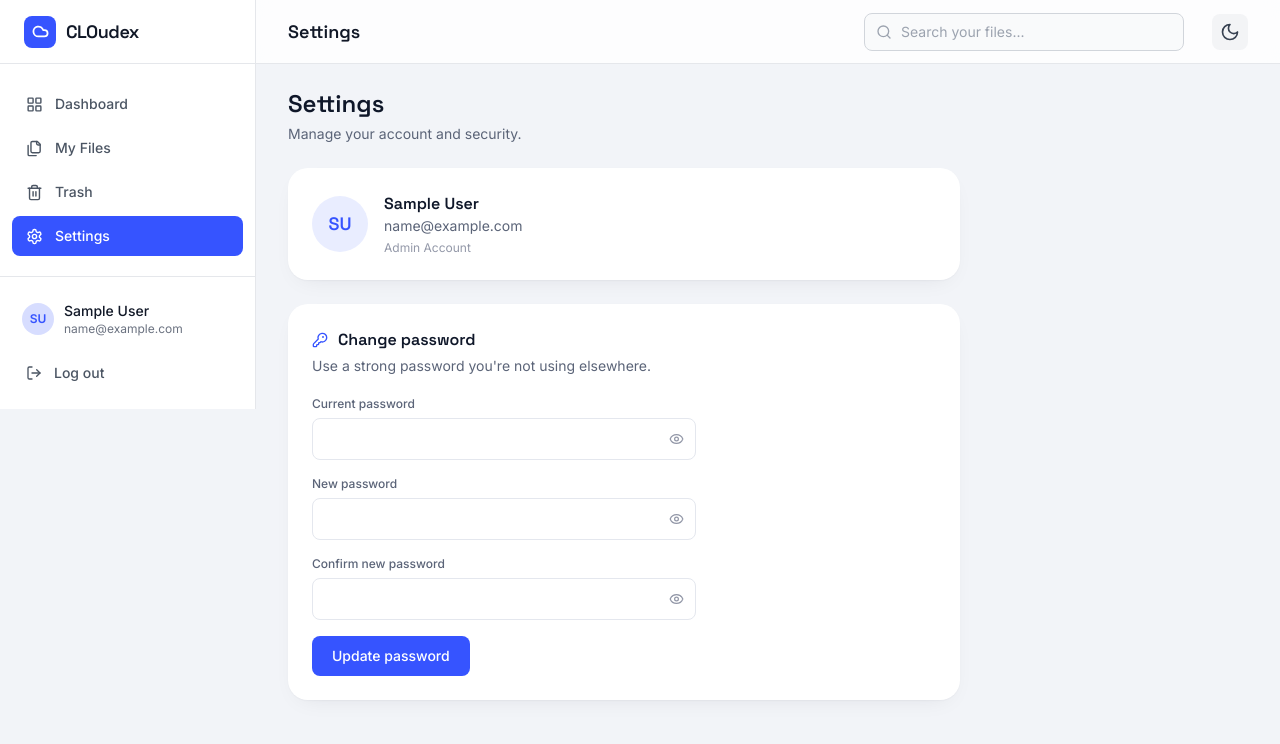
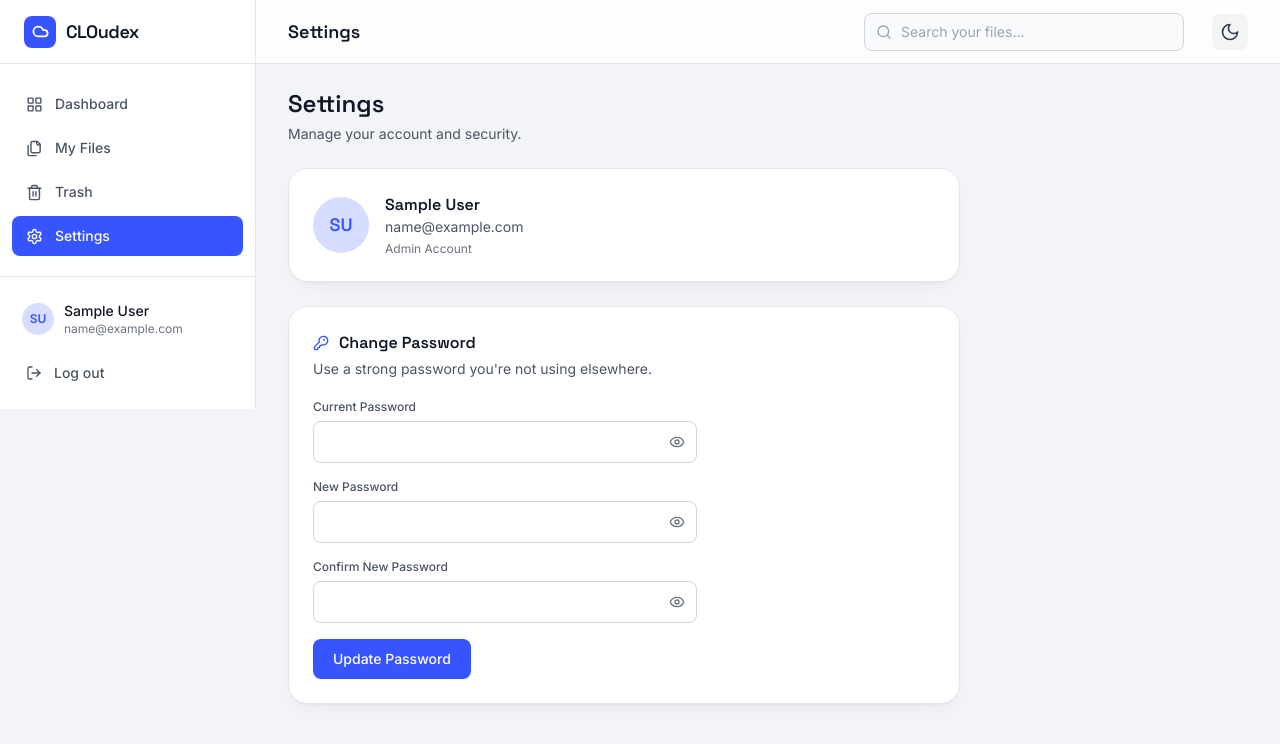
Before and after one commit to adnanahmed0007/CLOUDEx1, a React (Vite) app in the folder cloudex-frontend (1)/: page /settings in a window 1280 px wide. Shown: the top 744 px of the page. Built offline with nearby package versions, Linux system fonts and the light colour scheme; sample sign-in values are in the browser's storage.

Commit message:
Refactor Settings page styling and password handling

```diff
--- a/cloudex-frontend (1)/src/pages/Settings.jsx
+++ b/cloudex-frontend (1)/src/pages/Settings.jsx
@@ -1,4 +1,4 @@
-import { useState } from "react";
+ import { useState } from "react";
 import { KeyRound, Eye, EyeOff } from "lucide-react";
 import * as api from "../api/endpoints";
 import { useAuth } from "../context/AuthContext";
@@ -17,24 +17,31 @@ export default function Settings() {
 
   const submit = async (e) => {
     e.preventDefault();
+
     if (newpassword !== confirmPassword) {
       toast.error("New passwords don't match.");
       return;
     }
+
     if (newpassword.length < 6) {
       toast.error("New password should be at least 6 characters.");
       return;
     }
+
     setSaving(true);
+
     try {
       const { data } = await api.updatePassword(password, newpassword);
+
       toast.success(data.message || "Password changed successfully.");
+
       setPassword("");
       setNewpassword("");
       setConfirmPassword("");
     } catch (err) {
       toast.error(
-        err.response?.data?.message || "Couldn't update your password."
+        err.response?.data?.message ||
+          "Couldn't update your password."
       );
     } finally {
       setSaving(false);
@@ -43,52 +50,80 @@ export default function Settings() {
 
   return (
     <div className="space-y-6 max-w-2xl animate-fadeUp">
+
+      {/* Header */}
       <div>
-        <h2 className="font-display font-semibold text-2xl text-ink">Settings</h2>
-        <p className="text-sm text-ink-muted mt-1">
+        <h2 className="font-display font-semibold text-2xl text-gray-900 dark:text-white">
+          Settings
+        </h2>
+
+        <p className="text-sm text-gray-600 dark:text-gray-400 mt-1">
           Manage your account and security.
         </p>
       </div>
 
-      <div className="bg-surface rounded-xl2 shadow-card p-6 flex items-center gap-4">
-        <div className="w-14 h-14 rounded-full bg-cobalt-soft flex items-center justify-center text-cobalt font-display font-semibold text-lg">
+      {/* Profile Card */}
+      <div className="bg-white dark:bg-slate-800 border border-gray-200 dark:border-slate-700 rounded-xl2 shadow-card p-6 flex items-center gap-4 transition-colors">
+
+        <div className="w-14 h-14 rounded-full bg-cobalt/20 dark:bg-cobalt/40 flex items-center justify-center text-cobalt dark:text-white font-display font-semibold text-lg">
           {initials(user?.name) || "U"}
         </div>
+
         <div>
-          <p className="font-display font-semibold text-ink">{user?.name}</p>
-          <p className="text-sm text-ink-muted">{user?.email}</p>
-          <p className="text-xs text-ink-faint mt-1 capitalize">
+          <p className="font-display font-semibold text-gray-900 dark:text-white">
+            {user?.name}
+          </p>
+
+          <p className="text-sm text-gray-600 dark:text-gray-400">
+            {user?.email}
+          </p>
+
+          <p className="text-xs text-gray-500 dark:text-gray-500 mt-1 capitalize">
             {user?.role || "user"} account
           </p>
         </div>
       </div>
 
-      <div className="bg-surface rounded-xl2 shadow-card p-6">
+      {/* Password Card */}
+      <div className="bg-white dark:bg-slate-800 border border-gray-200 dark:border-slate-700 rounded-xl2 shadow-card p-6 transition-colors">
+
         <div className="flex items-center gap-2.5 mb-1">
-          <KeyRound size={16} className="text-cobalt" />
-          <h3 className="font-display font-semibold text-ink">Change password</h3>
+          <KeyRound
+            size={16}
+            className="text-cobalt"
+          />
+
+          <h3 className="font-display font-semibold text-gray-900 dark:text-white">
+            Change Password
+          </h3>
         </div>
-        <p className="text-sm text-ink-muted mb-5">
+
+        <p className="text-sm text-gray-600 dark:text-gray-400 mb-5">
           Use a strong password you're not using elsewhere.
         </p>
 
-        <form onSubmit={submit} className="space-y-4">
+        <form
+          onSubmit={submit}
+          className="space-y-4"
+        >
           <Field
-            label="Current password"
+            label="Current Password"
             value={password}
             onChange={setPassword}
             show={show}
             setShow={setShow}
           />
+
           <Field
-            label="New password"
+            label="New Password"
             value={newpassword}
             onChange={setNewpassword}
             show={show}
             setShow={setShow}
           />
+
           <Field
-            label="Confirm new password"
+            label="Confirm New Password"
             value={confirmPassword}
             onChange={setConfirmPassword}
             show={show}
@@ -100,7 +135,7 @@ export default function Settings() {
             disabled={saving}
             className="bg-cobalt hover:bg-cobalt-deep text-white text-sm font-medium px-5 py-2.5 rounded-lg transition-colors disabled:opacity-60"
           >
-            {saving ? "Updating…" : "Update password"}
+            {saving ? "Updating..." : "Update Password"}
           </button>
         </form>
       </div>
@@ -108,27 +143,60 @@ export default function Settings() {
   );
 }
 
-function Field({ label, value, onChange, show, setShow }) {
+function Field({
+  label,
+  value,
+  onChange,
+  show,
+  setShow,
+}) {
   return (
     <div>
-      <label className="block text-xs font-medium text-ink-muted mb-1.5">
+      <label className="block text-xs font-medium text-gray-600 dark:text-gray-300 mb-1.5">
         {label}
       </label>
+
       <div className="relative max-w-sm">
         <input
           type={show ? "text" : "password"}
           required
           value={value}
           onChange={(e) => onChange(e.target.value)}
-          className="w-full border border-line rounded-lg px-3.5 py-2.5 pr-10 text-sm focus:border-cobalt transition-colors"
+          className="
+            w-full
+            rounded-lg
+            border
+            border-gray-300
+            dark:border-slate-600
+            bg-white
+            dark:bg-slate-900
+            text-gray-900
+            dark:text-white
+            placeholder:text-gray-400
+            dark:placeholder:text-gray-500
+            px-3.5
+            py-2.5
+            pr-10
+            text-sm
+            outline-none
+            transition-colors
+            focus:border-cobalt
+            focus:ring-2
+            focus:ring-cobalt/20
+          "
         />
+
         <button
           type="button"
           onClick={() => setShow((s) => !s)}
           tabIndex={-1}
-          className="absolute right-3 top-1/2 -translate-y-1/2 text-ink-faint hover:text-ink-muted"
+          className="absolute right-3 top-1/2 -translate-y-1/2 text-gray-500 dark:text-gray-400 hover:text-cobalt transition-colors"
         >
-          {show ? <EyeOff size={15} /> : <Eye size={15} />}
+          {show ? (
+            <EyeOff size={16} />
+          ) : (
+            <Eye size={16} />
+          )}
         </button>
       </div>
     </div>
```
